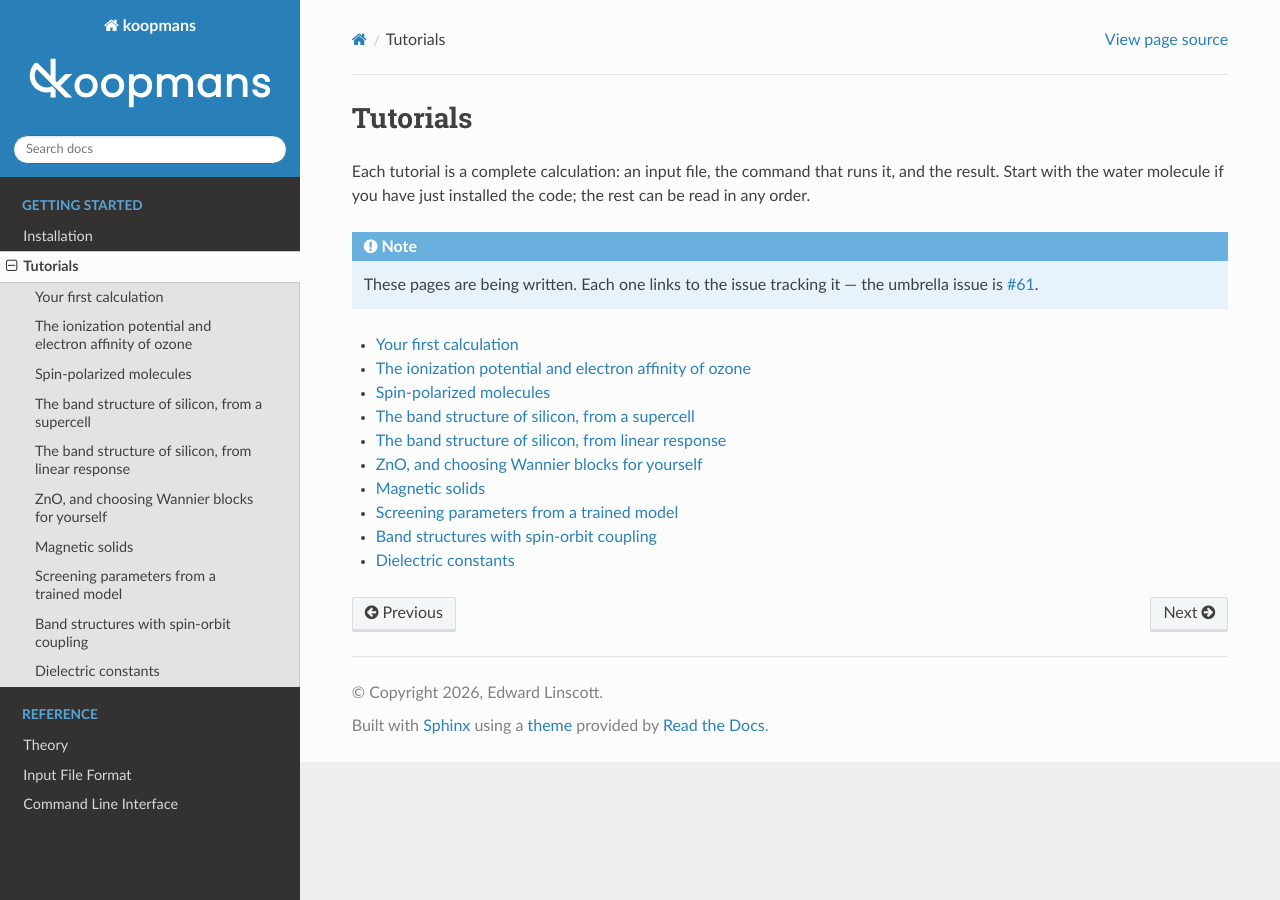
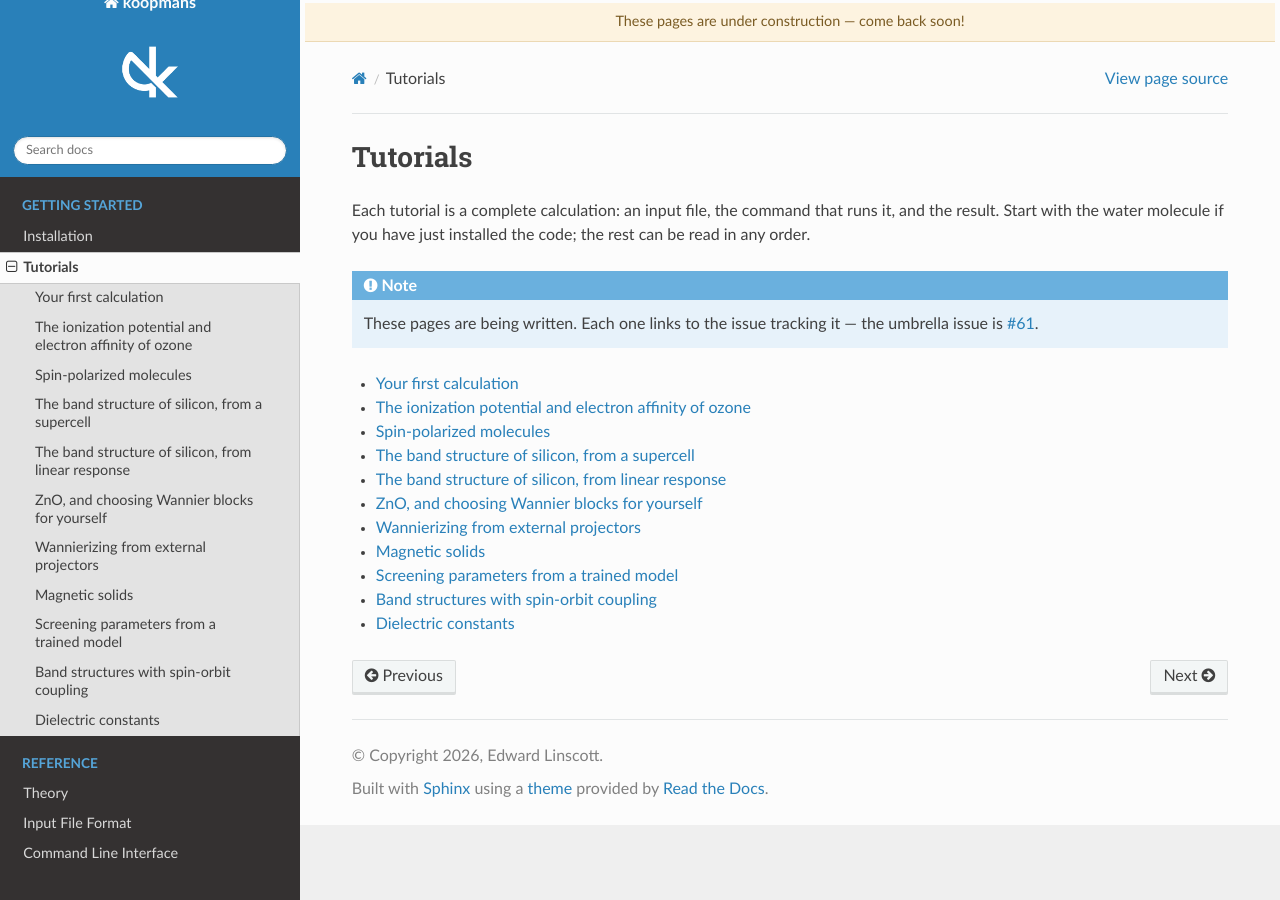
Before and after one commit to elinscott/koopmans, a Sphinx documentation site: the page built from docs/source/tutorials/index.rst, in a window 1280 px wide. Built offline with Sphinx 7.4.7 and the Read the Docs theme 3.1.0, drawn with Linux system fonts in a browser that asks for light colours.

Commit message:
Move the projector prose out of the field reference
The input-file page carried a hand-written section on external
projectors, which is explanatory prose sitting in a field reference.

- The prose becomes a tutorial placeholder (#77, under #61). The file
  format, the l to 2l+1 counting and the orthonormalization all belong
  on a page that can show a projector file.
- `workflow.auto_projections` now states that `atom_proj_ext` requires
  it; the two pw2wannier90 fields are documented upstream already, and
  autodoc carries those descriptions.
- The sidebar takes the "k" icon, as the legacy documentation does; the
  wordmark stays on the landing page.
- Every page gets an under-construction banner, prepended to the content
  column because the theme has no announcement bar.

Co-Authored-By: Claude Opus 5 (1M context) <noreply@anthropic.com>

```diff
--- a/docs/source/_static/custom.css
+++ b/docs/source/_static/custom.css
@@ -1,5 +1,27 @@
 .wy-nav-content {
     max-width: none;
+}
+
+/* Site-wide notice at the top of the content column, stuck there while the page
+   scrolls. Negative side margins bleed it across the column's own padding. */
+.site-banner {
+    position: sticky;
+    top: 0;
+    z-index: 20;
+    margin: -1.618em -3.236em 1.618em;
+    padding: 0.7em 1em;
+    text-align: center;
+    font-size: 90%;
+    color: #7a5b23;
+    background-color: #fdf3e0;
+    border-bottom: 1px solid #ecd9b4;
+}
+
+@media screen and (max-width: 768px) {
+    .site-banner {
+        margin-left: -1.618em;
+        margin-right: -1.618em;
+    }
 }
 
 /* The landing page leads with the wordmark, so the page title it duplicates is
--- /dev/null
+++ b/docs/source/_templates/layout.html
@@ -0,0 +1,11 @@
+{% extends "!layout.html" %}
+
+{# The theme has no announcement bar, so the banner is prepended to the content
+   column. It sticks to the top of that column rather than spanning the page, so
+   it needs no layout offsets against the theme's fixed sidebar. #}
+{% block content %}
+<div class="site-banner" role="status">
+  These pages are under construction &mdash; come back soon!
+</div>
+{{ super() }}
+{% endblock %}
--- a/docs/source/conf.py
+++ b/docs/source/conf.py
@@ -145,9 +145,9 @@ html_css_files = ["custom.css"]
 # html_sidebars = {}
 
 # The name of an image file (relative to this directory) to place at the top
-# of the sidebar. The sidebar is dark, hence the white wordmark; the landing
-# page uses the grey one against the white page body.
-html_logo = "_static/logo_white.svg"
+# of the sidebar. The sidebar is dark, hence the white icon; the landing page
+# uses the grey wordmark against the white page body.
+html_logo = "_static/logo_icon.png"
 
 # -- Options for HTMLHelp output ---------------------------------------------
 
--- a/docs/source/tutorials/index.rst
+++ b/docs/source/tutorials/index.rst
@@ -20,6 +20,7 @@ can be read in any order.
     silicon_supercell
     silicon_dfpt
     zno
+    external_projectors
     magnetic_solids
     machine_learning
     spin_orbit
```
Also changed, not shown: docs/source/input_file.rst (+0 -20 lines), docs/source/tutorials/external_projectors.rst (added, +17 -0 lines), docs/source/_static/logo_icon.png (added), docs/source/_static/logo_white.svg (deleted), 1 other file.
